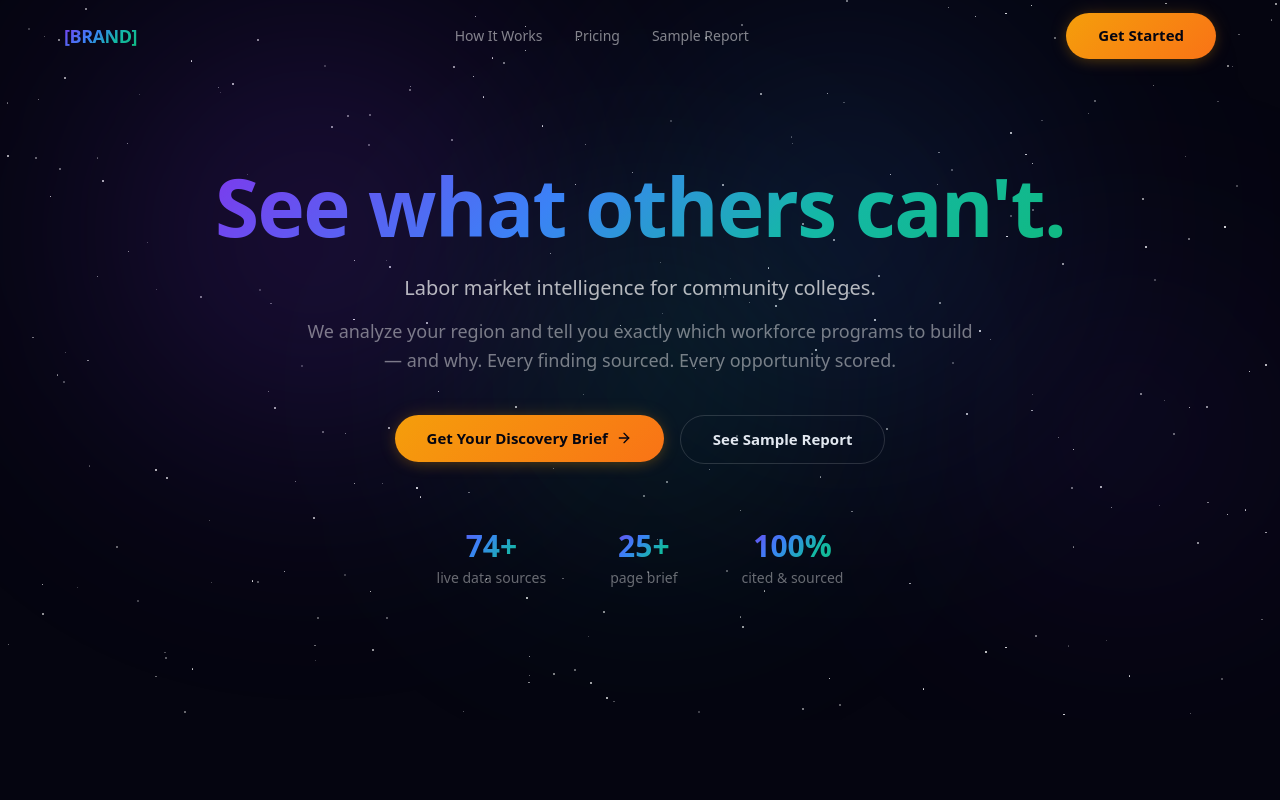
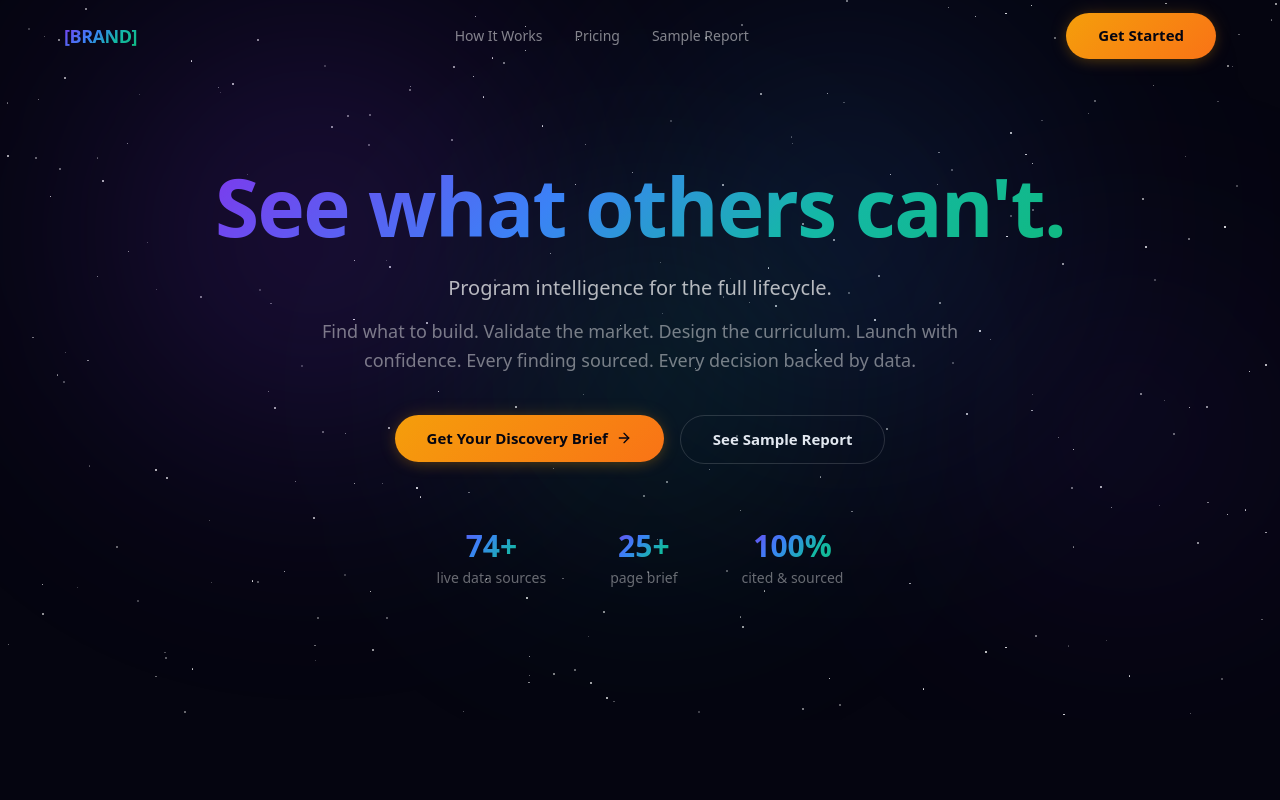
Before and after one commit to wspanic201/workforce-intelligence, a Next.js app: page / in a window 1280 px wide. Shown: the top 800 px of the page. Built offline with nearby package versions, Linux system fonts and the light colour scheme.

Commit message:
final hero copy: full lifecycle positioning, no AI references

```diff
--- a/app/page.tsx
+++ b/app/page.tsx
@@ -32,10 +32,10 @@ export default function HomePage() {
 
           <AnimateOnScroll variant="fade-up" delay={150} duration={800}>
             <p className="mt-6 text-lg md:text-xl text-white/70 max-w-2xl mx-auto leading-relaxed font-medium">
-              Labor market intelligence for community colleges.
+              Program intelligence for the full lifecycle.
             </p>
             <p className="mt-3 text-base md:text-lg text-white/45 max-w-2xl mx-auto leading-relaxed">
-              We analyze your region and tell you exactly which workforce programs to build — and why. Every finding sourced. Every opportunity scored.
+              Find what to build. Validate the market. Design the curriculum. Launch with confidence. Every finding sourced. Every decision backed by data.
             </p>
           </AnimateOnScroll>
 
```
